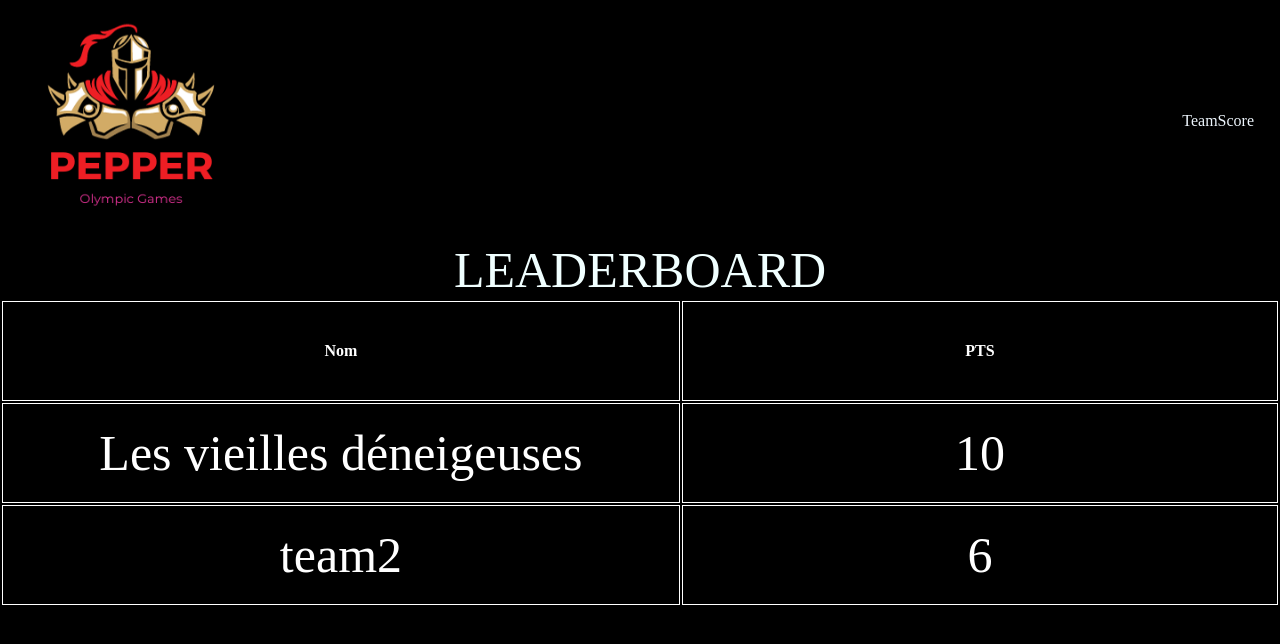
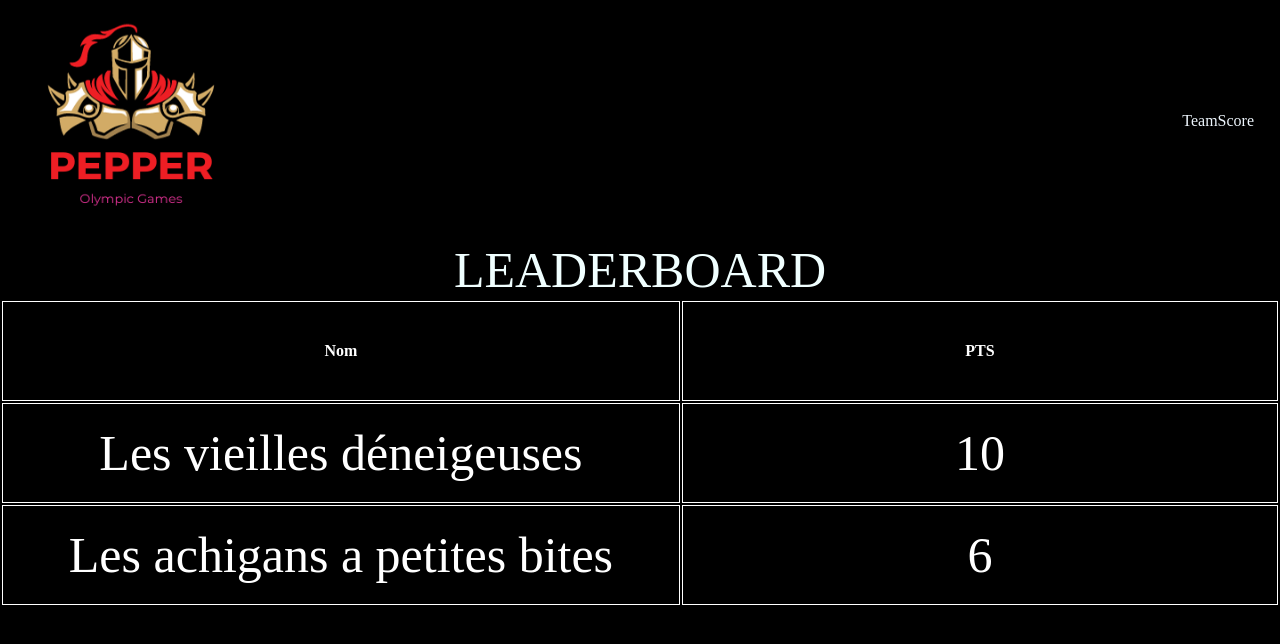
Before and after one commit to Dplayerz/WebAppChalet, a React (Vite) app: page /Admin in a window 1280 px wide. Shown: the top 644 px of the page. Built offline with nearby package versions, Linux system fonts and the light colour scheme.

Commit message:
Update Admin.tsx

```diff
--- a/src/Admin.tsx
+++ b/src/Admin.tsx
@@ -5,7 +5,7 @@ import { team2 } from "./Leader";
 
 const data = [
   { Nom: "Les vieilles déneigeuses", PTS: team1 },
-  { Nom: "team2", PTS: team2 },
+  { Nom: "Les achigans a petites bites", PTS: team2 },
 ];
 
 data.sort((a, b) => {
```
